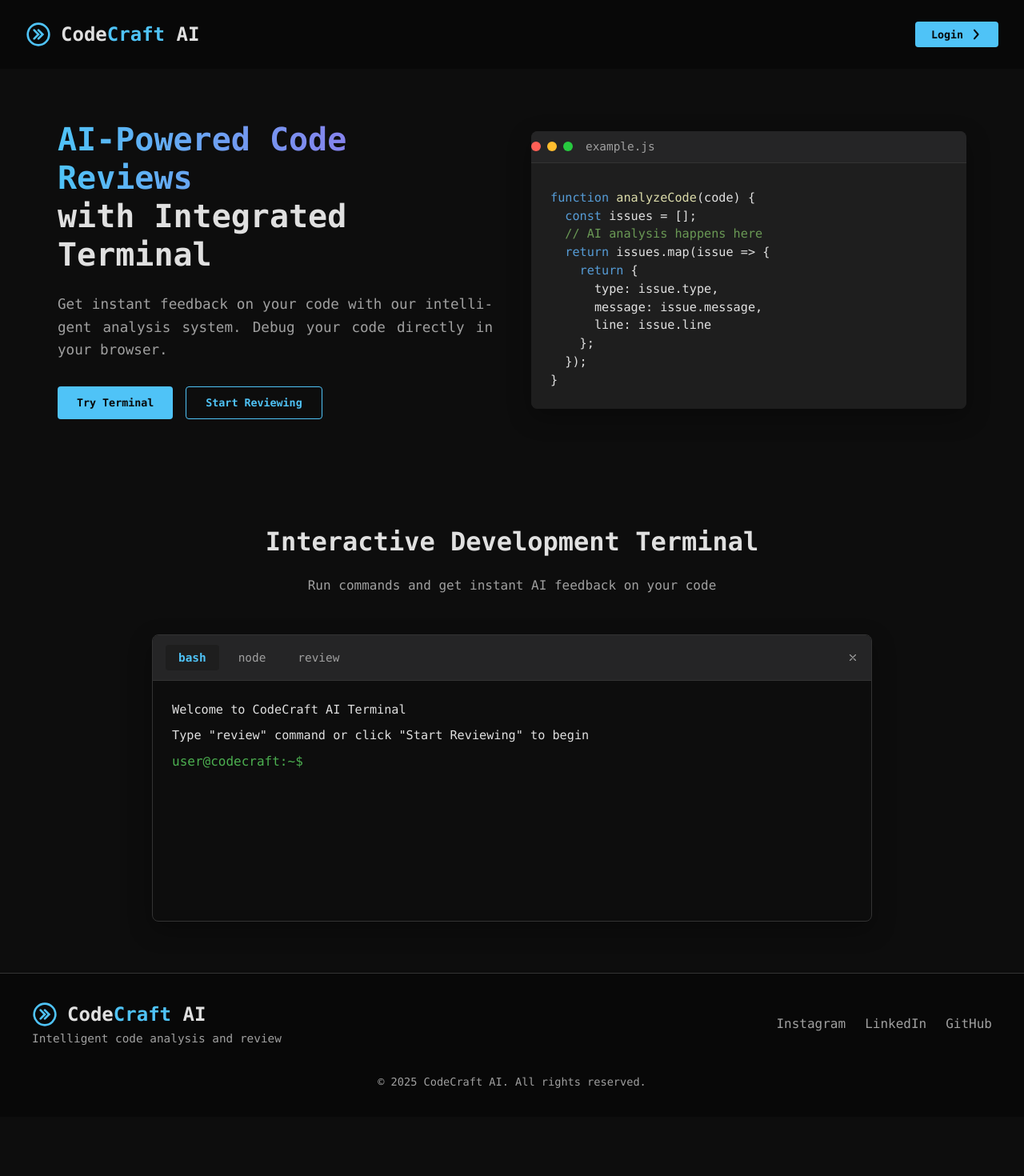
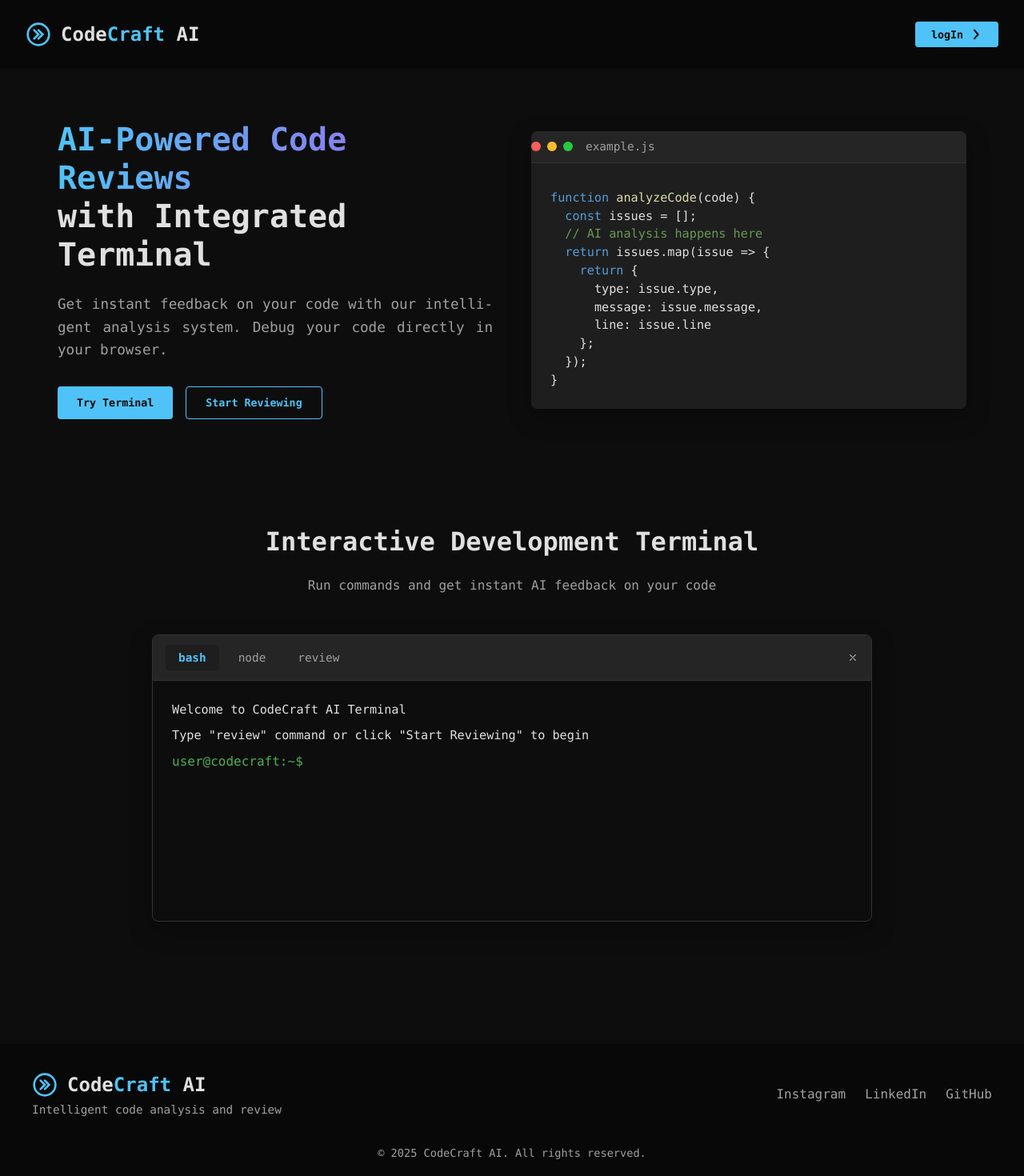
Before and after one commit to Satish2369/AI-code-Reviewer-Frontend, a React (Vite) app: page / in a window 1280 px wide. Shown: the top 1470 px of the page at 80% size. Before the commit the page ends 1396 px from the top, so only its background shows below. Built offline with nearby package versions, Linux system fonts and the light colour scheme; no server answers; a web font is replaced by a local one.

Commit message:
route error fixed

```diff
--- a/src/App.css
+++ b/src/App.css
@@ -282,7 +282,3 @@ main {
     height: 50%;
   }
 }
-
-
-
-/* authPage */
--- /dev/null
+++ b/src/Components/Content.jsx
@@ -0,0 +1,62 @@
+import React from 'react'
+import Header from './Header'
+import Footer from './Footer'
+import { Outlet, useLocation } from 'react-router-dom'
+import { BASE_URL } from '../utils/Constant'
+import axios from 'axios'
+import { useDispatch } from 'react-redux'
+import { addUser } from '../utils/userSlice'
+import { useNavigate } from 'react-router-dom'
+import { useEffect } from 'react'
+
+const Content = () => {
+const dispatch = useDispatch();
+const navigate = useNavigate();
+const location = useLocation();
+const currentPath = location.pathname;
+
+const fetchUser = async()=>{
+
+     try {
+        const res = await axios.get(`${BASE_URL}/users/getProfile`, {
+          withCredentials: true,
+        });
+
+        const { name, emailId, photoUrl, history } = res.data?.data;
+
+        console.log("profile fetched samjha chube")
+        dispatch(addUser({ name, emailId, photoUrl, history }));
+
+
+
+
+      } catch (e) {
+        console.error("Error fetching profile:", e);
+          if(currentPath !== "/"){
+             navigate("login");
+          }
+
+      }
+
+}
+
+
+
+useEffect(()=>{
+  fetchUser();
+},[]);
+
+
+
+  return (
+    <div>
+
+       <Header/>
+       <Outlet/>
+       <Footer/>
+
+    </div>
+  )
+}
+
+export default Content;
--- a/src/Components/Header.jsx
+++ b/src/Components/Header.jsx
@@ -1,13 +1,40 @@
-import React from 'react'
-import '../App.css'
-import { useNavigate } from 'react-router-dom'
+import React from 'react';
+import '../App.css';
+import { useLocation, useNavigate } from 'react-router-dom';
+import axios from 'axios';
+import { BASE_URL } from '../utils/Constant';
+import { removeUser } from '../utils/userSlice';
+import { useDispatch } from 'react-redux';
+const Header = () => {
+  const navigate = useNavigate();
+  const location = useLocation();
+  const dispatch = useDispatch();
+  const currentPath = location.pathname;
 
-const Header = () => {
-    const navigate = useNavigate();
+
+  const showLoginButton = currentPath !== '/login';
+  const buttonLabel = currentPath !== '/' ? 'logOut' : 'logIn';
+
+
+  const handleButtonClick = () => {
+    if (buttonLabel === 'logOut') {
+
+  const logOut =  axios.post(BASE_URL+"/users/logout",{},{
+     withCredentials:true
+  })
+
+  console.log(logOut);
+
+     dispatch(removeUser());
+
+      navigate('/login');
+    } else {
+      navigate('/login');
+    }
+  };
+
   return (
     <div>
-
-
       <header className="app-header">
         <div className="logo-container">
           <div className="logo-icon">
@@ -20,16 +47,18 @@ const Header = () => {
           <h1 className="logo-text">Code<span className="logo-highlight">Craft</span> AI</h1>
         </div>
         <nav className="nav">
-          <button className="cta-button" onClick={() => navigate('/login')}>
-            Login
-            <svg width="16" height="16" viewBox="0 0 16 16" fill="none" xmlns="http://www.w3.org/2000/svg">
-              <path d="M5.93945 13.3337L10.6061 8.00033L5.93945 2.66699" stroke="currentColor" strokeWidth="2" strokeLinecap="round" strokeLinejoin="round"/>
-            </svg>
-          </button>
+          {showLoginButton && (
+            <button className="cta-button" onClick={handleButtonClick}>
+              {buttonLabel}
+              <svg width="16" height="16" viewBox="0 0 16 16" fill="none" xmlns="http://www.w3.org/2000/svg">
+                <path d="M5.93945 13.3337L10.6061 8.00033L5.93945 2.66699" stroke="currentColor" strokeWidth="2" strokeLinecap="round" strokeLinejoin="round"/>
+              </svg>
+            </button>
+          )}
         </nav>
       </header>
     </div>
-  )
-}
+  );
+};
 
-export default Header
+export default Header;
--- a/src/Components/Home.jsx
+++ b/src/Components/Home.jsx
@@ -1,8 +1,6 @@
 import React from 'react';
 
 import '../Home.css';
-import Footer from './Footer';
-import Header from './Header';
 import Main from './Main';
 
 const Home = () => {
@@ -11,9 +9,9 @@ const Home = () => {
   return (
     <div className="app-container">
 
-        <Header/>
+
          <Main/>
-        <Footer/>
+
 
 
     </div>
--- a/src/Components/Reviewer.jsx
+++ b/src/Components/Reviewer.jsx
@@ -9,12 +9,10 @@ import "highlight.js/styles/atom-one-dark.css";
 import { useEffect } from 'react';
 import Markdown from "react-markdown";
 import { FaCode, FaRobot, FaSpinner } from 'react-icons/fa';
-import  useGetProfile from  "../utils/customHooks/useGetProfile"
 
 
 function Reviewer() {
 
-      useGetProfile();
   const [code, setCode] = useState(`function sum(a, b) {
   return a + b;
 }`);
@@ -27,10 +25,8 @@ function Reviewer() {
 
 
   useEffect(() => {
-
     prism.highlightAll();
   }, [code, review]);
-
 
 
 
@@ -63,6 +59,9 @@ function Reviewer() {
       setIsLoading(false);
     }
   }
+
+
+
 
 
 
--- a/src/Home.css
+++ b/src/Home.css
@@ -407,10 +407,10 @@ img, svg, video {
 
 /* Footer */
 .app-footer {
-  margin-top: auto;
+  margin-top: 7vw;
   padding: 2rem;
   background-color: var(--bg-darker);
-  border-top: 1px solid var(--border-color);
+  /* border-top: 1px solid var(--border-color); */
   width: 100%;
 }
 
@@ -530,6 +530,7 @@ img, svg, video {
    align-items: center;
     height:100vh;
   width: 100vw;
+
 }
 
 .authBox{
--- a/src/utils/customHooks/useGetProfile.js
+++ /dev/null
@@ -1,47 +0,0 @@
-import { useEffect } from 'react';
-import axios from 'axios';
-import { useDispatch, useSelector } from 'react-redux';
-import { BASE_URL } from '../Constant';
-import { useState } from 'react';
-import { addUser } from '../userSlice';
-
-const useGetProfile = () => {
-
-   const dispatch = useDispatch();
-   const [isLoading,setIsLoading] = useState("false");
-   const [error,setError] = useState(null);
-   const user = useSelector((store) => store?.user);
-
-  useEffect(() => {
-    // Skip if user already exists
-    if (user) return;
-
-    async function getProfile() {
-
-        setIsLoading(true);
-
-      try {
-        const userDetail = await axios.get(`${BASE_URL}/users/getProfile`, {
-          withCredentials: true,
-        });
-
-        const { name, emailId, photoUrl, history } = userDetail.data?.data;
-        dispatch(addUser({ name, emailId, photoUrl, history }));
-      } catch (e) {
-        console.error("Error fetching profile:", e);
-        // Optionally dispatch an error action
-        setError("profile fetching failed")
-      }
-      finally{
-        setIsLoading(false);
-      }
-    }
-
-    getProfile();
-  }, [user,dispatch]);
-
- return { isLoading, error };
-
-};
-
-export default useGetProfile;
--- a/src/utils/userSlice.js
+++ b/src/utils/userSlice.js
@@ -12,8 +12,8 @@ const userSlice = createSlice({
      state.push(action.payload);
   },
   removeUser:(state,action)=>{
-    const {_id}= action.payload;
-     return state.filter((user)=> user._id!==_id);
+      return [];
+
   }
 
   }
```
Also changed, not shown: src/Components/Body.jsx (+20 -6 lines).
